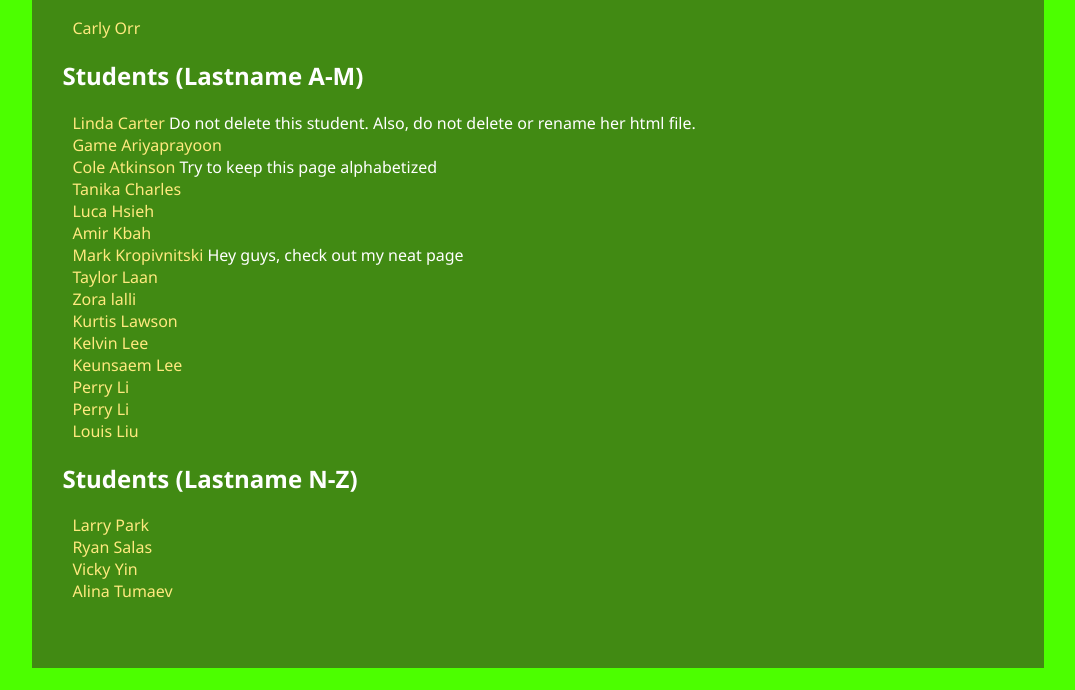
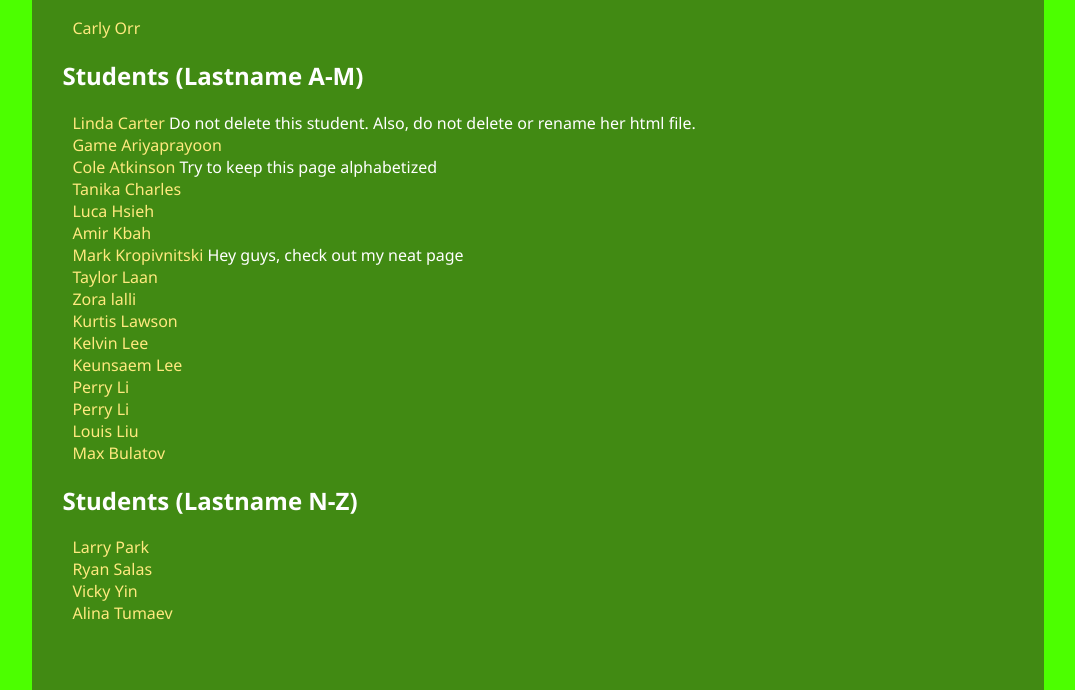
Before and after one commit to comp1111/everton, a plain HTML site: page Index.html in a window 1280 px wide. Shown: the part 227-917 px from the top of the page, without its empty margins (102-1177 px from the left). Before the commit the page ends 895 px from the top, so only its background shows below. Drawn offline with Linux system fonts and the light colour scheme.

Commit message:
hi i updated my html

```diff
--- a/Index.html
+++ b/Index.html
@@ -37,6 +37,7 @@
             <li><a href="PerryLi.html">Perry Li</a></li>
             <li><a href="PerryLi.html">Perry Li</a></li>
 	        <li><a href="LouisLiu.html">Louis Liu</a></li>
+            <li><a href="MaxBulatov.html">Max Bulatov</a></li>
         </ul>
 
         <h2>Students (Lastname N-Z)</h2>
--- /dev/null
+++ b/Style/Style_MaxBulatov.css
@@ -0,0 +1,55 @@
+body {
+	font-family: Segoe UI, arial, sans-serif;
+	background-color: lightcyan;
+	color: black;
+}
+
+img.person {
+    width: 120px;
+    float:  left;
+    padding-left:  30px;
+    padding-right:  30px;
+}
+
+div#bio {
+    width:  80%;
+    padding-left:  30px;
+}
+
+div#logo {
+    padding: 15px;
+    margin: 20px auto 0px auto;
+    text-align: center;
+}
+
+div#container {
+	background-color: lightgrey;
+	min-width:850px;
+	margin-left: auto;
+	margin-right: auto;
+	min-height: 300px;
+	margin: 0 auto -4em;
+	clear: both;
+	margin-left: auto;
+	margin-right: auto;
+	width: 80%;
+    padding-bottom: 50px;
+}
+
+h1, h2, div>a {
+    padding-left:  30px;
+}
+
+ul>li {
+    list-style-type: none;
+}
+
+a {
+    text-decoration: none;
+    color:  black;
+    outline:  none;
+}
+
+img {border:  0;}
+
+a img {outline:  none;}
```
Also changed, not shown: MaxBulatov.html (added, +22 -0 lines), Images/MaxBulatov.jpg (added).
